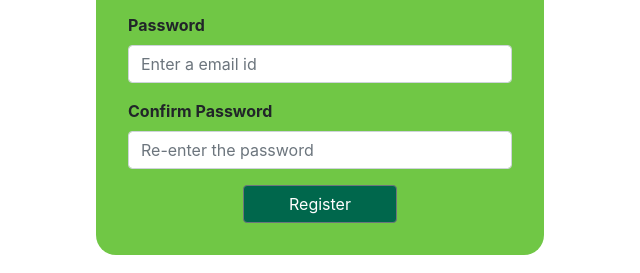
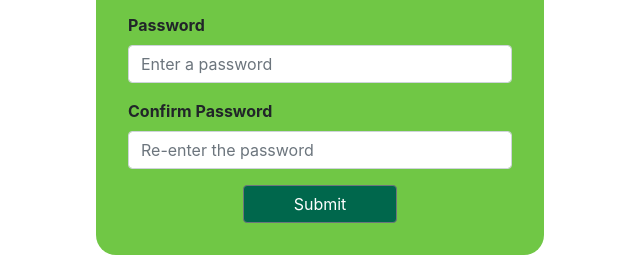
Before and after one commit to Mihir-rane/Grow-Trees, a plain HTML site: page index.html in a window 1280 px wide. Shown: the part 1104-1377 px from the top of the page, 320-960 px from the left. Drawn offline with nearby package versions, Linux system fonts and the light colour scheme.

Commit message:
Basic changes in index.html

```diff
--- a/index.html
+++ b/index.html
@@ -65,7 +65,7 @@
 
         <div class="form-group">
           <label for="password"><strong>Password</strong></label>
-          <input type="password" class="form-control" id="password" placeholder="Enter a email id">
+          <input type="password" class="form-control" id="password" placeholder="Enter a password">
           <p class="error" id="password-error"></p>
         </div>
 
@@ -75,7 +75,7 @@
           <p class="error" id="confirm-password-error"></p>
         </div>
 
-        <button type="submit" class="btn btn-secondary">Register</button>
+        <button type="submit" class="btn btn-secondary">Submit</button>
       </form>
     </div>
 
```
